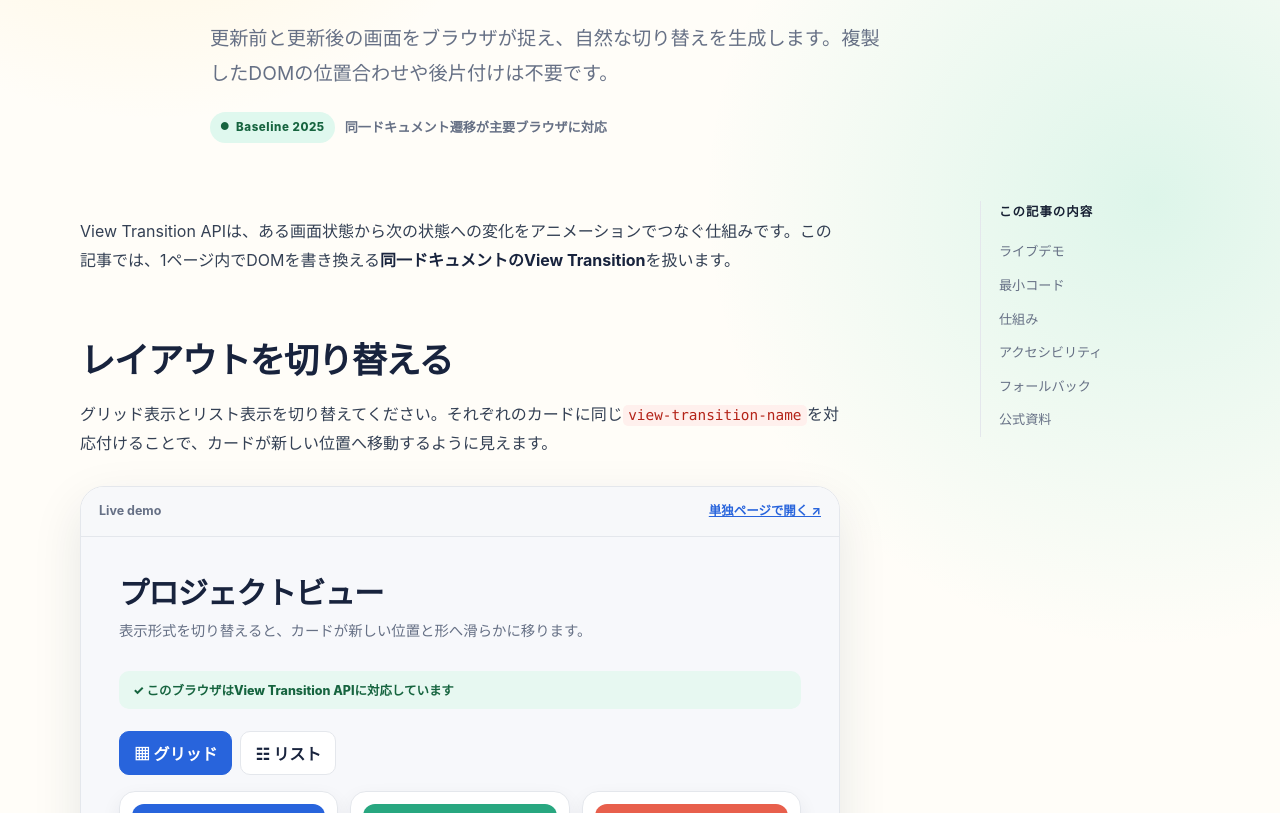
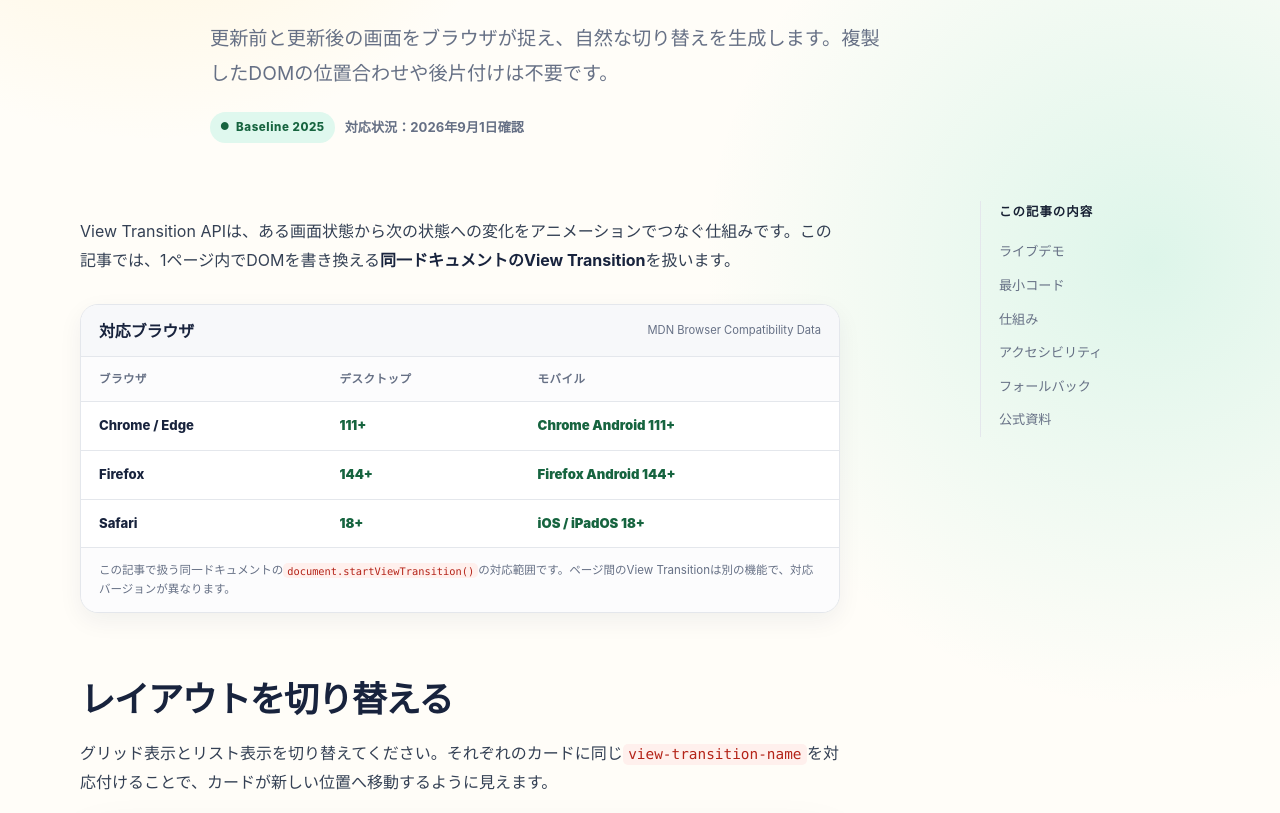
Before and after one commit to regepan/regepan.github.io, a plain HTML site: page web-platform/view-transitions/index.html in a window 1280 px wide. Shown: the part 543-1356 px from the top of the page. Drawn offline with Linux system fonts and the light colour scheme.

Commit message:
update demo

```diff
--- a/web-platform/assets/article.css
+++ b/web-platform/assets/article.css
@@ -138,7 +138,9 @@ h1 { margin: 0; font-size: clamp(2.5rem, 7vw, 5.7rem); }
 .tag { margin-top: 28px; color: var(--navy); background: var(--mint); }
 .feature-card h2 { margin: 16px 0 10px; font-size: 1.65rem; }
 .feature-card p { margin: 0 0 22px; color: var(--muted); }
-.card-link { margin-top: auto; font-weight: 800; text-decoration: none; }
+.feature-card .card-support { margin: auto 0 0; padding-top: 18px; color: var(--muted); font-size: 0.74rem; line-height: 1.65; border-top: 1px solid var(--line); }
+.card-support strong { color: var(--navy); }
+.card-link { margin-top: 16px; font-weight: 800; text-decoration: none; }
 .card-link::after { content: " →"; }
 
 .site-footer {
@@ -177,6 +179,18 @@ h1 { margin: 0; font-size: clamp(2.5rem, 7vw, 5.7rem); }
 .article-body pre code { font: 0.86rem/1.7 ui-monospace, SFMono-Regular, Menlo, monospace; }
 .note { margin: 28px 0; padding: 20px 22px; border-left: 5px solid var(--yellow); border-radius: 0 14px 14px 0; background: #fff8de; }
 .note p { margin: 0; }
+.support-panel { margin: 30px 0 40px; overflow: hidden; border: 1px solid var(--line); border-radius: 18px; background: white; box-shadow: 0 8px 24px rgba(24, 35, 61, 0.06); }
+.support-panel-header { padding: 15px 18px; display: flex; align-items: center; justify-content: space-between; gap: 14px; background: #f7f8fa; border-bottom: 1px solid var(--line); }
+.support-panel-header h2 { margin: 0; font-size: 1rem; letter-spacing: -0.01em; }
+.support-panel-header span { color: var(--muted); font-size: 0.7rem; white-space: nowrap; }
+.support-table-wrap { overflow-x: auto; }
+.support-table { width: 100%; border-collapse: collapse; font-size: 0.82rem; }
+.support-table th, .support-table td { padding: 12px 18px; text-align: left; border-bottom: 1px solid var(--line); white-space: nowrap; }
+.support-table th { color: var(--muted); background: #fcfcfd; font-size: 0.72rem; letter-spacing: 0.04em; }
+.support-table tbody tr:last-child td { border-bottom: 0; }
+.support-table td:first-child { color: var(--navy); font-weight: 800; }
+.support-yes { color: #16643f; font-weight: 900; }
+.support-note { margin: 0; padding: 13px 18px; color: var(--muted) !important; background: #fcfcfd; border-top: 1px solid var(--line); font-size: 0.72rem; line-height: 1.65; }
 .demo-frame-wrap { margin: 28px 0; overflow: hidden; border: 1px solid var(--line); border-radius: 24px; background: white; box-shadow: var(--shadow); }
 .demo-toolbar { padding: 13px 18px; display: flex; justify-content: space-between; gap: 16px; color: var(--muted); background: #f7f8fa; border-bottom: 1px solid var(--line); font-size: 0.78rem; font-weight: 700; }
 .demo-toolbar a { white-space: nowrap; }
@@ -207,6 +221,7 @@ h1 { margin: 0; font-size: clamp(2.5rem, 7vw, 5.7rem); }
   .feature-card { padding: 22px; }
   .article-layout { margin-top: 38px; }
   .demo-frame { height: 560px; }
+  .support-panel-header { align-items: flex-start; flex-direction: column; gap: 2px; }
   .article-nav { grid-template-columns: 1fr; }
 }
 
--- a/web-platform/view-transitions/index.html
+++ b/web-platform/view-transitions/index.html
@@ -24,12 +24,27 @@
       <p class="eyebrow">JavaScript · Feature 03</p>
       <h1>DOMの変化を滑らかにつなぐ View Transition API</h1>
       <p class="lead">更新前と更新後の画面をブラウザが捉え、自然な切り替えを生成します。複製したDOMの位置合わせや後片付けは不要です。</p>
-      <div class="article-meta"><span class="baseline">Baseline 2025</span><span class="kind">同一ドキュメント遷移が主要ブラウザに対応</span></div>
+      <div class="article-meta"><span class="baseline">Baseline 2025</span><span class="kind">対応状況：2026年9月1日確認</span></div>
     </header>
 
     <div class="article-layout">
       <article class="article-body">
         <p>View Transition APIは、ある画面状態から次の状態への変化をアニメーションでつなぐ仕組みです。この記事では、1ページ内でDOMを書き換える<strong>同一ドキュメントのView Transition</strong>を扱います。</p>
+
+        <section class="support-panel" aria-labelledby="browser-support">
+          <div class="support-panel-header"><h2 id="browser-support">対応ブラウザ</h2><span>MDN Browser Compatibility Data</span></div>
+          <div class="support-table-wrap">
+            <table class="support-table">
+              <thead><tr><th>ブラウザ</th><th>デスクトップ</th><th>モバイル</th></tr></thead>
+              <tbody>
+                <tr><td>Chrome / Edge</td><td class="support-yes">111+</td><td class="support-yes">Chrome Android 111+</td></tr>
+                <tr><td>Firefox</td><td class="support-yes">144+</td><td class="support-yes">Firefox Android 144+</td></tr>
+                <tr><td>Safari</td><td class="support-yes">18+</td><td class="support-yes">iOS / iPadOS 18+</td></tr>
+              </tbody>
+            </table>
+          </div>
+          <p class="support-note">この記事で扱う同一ドキュメントの<code>document.startViewTransition()</code>の対応範囲です。ページ間のView Transitionは別の機能で、対応バージョンが異なります。</p>
+        </section>
 
         <h2 id="demo">レイアウトを切り替える</h2>
         <p>グリッド表示とリスト表示を切り替えてください。それぞれのカードに同じ<code>view-transition-name</code>を対応付けることで、カードが新しい位置へ移動するように見えます。</p>
```
Also changed, not shown: web-platform/anchor-positioning/index.html (+16 -1 lines), web-platform/index.html (+3 -0 lines), web-platform/popover/index.html (+16 -1 lines).
